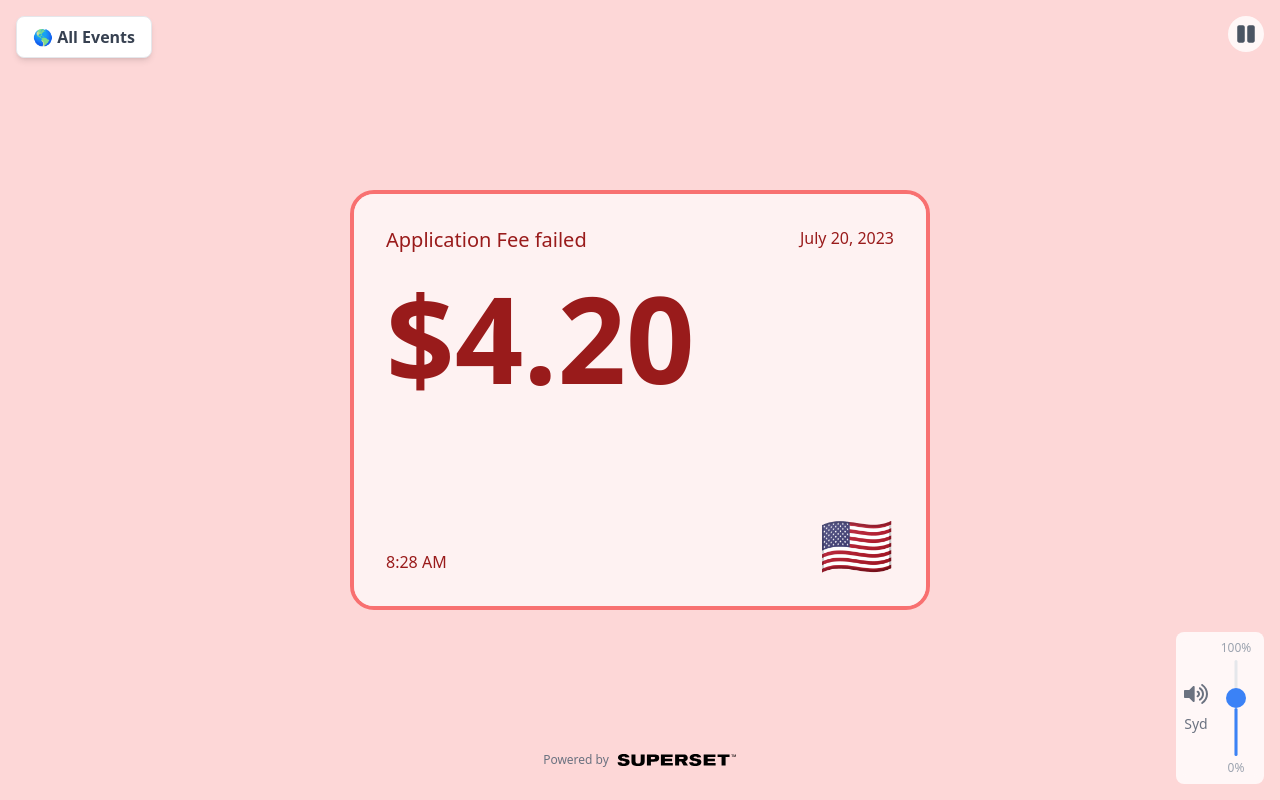
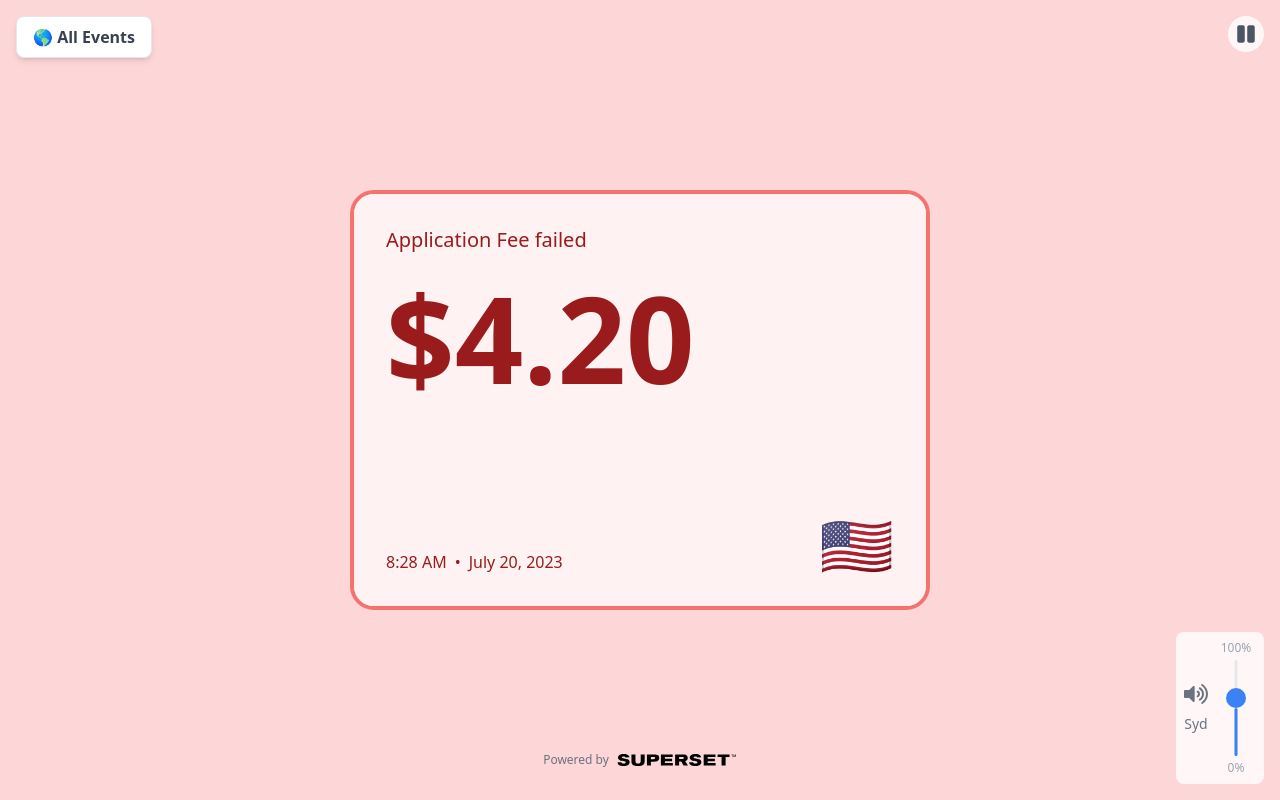
Before and after one commit to taylorpemberton/big-money-board, a React (Vite) app: page / in a window 1280 px wide. Built offline with nearby package versions, Linux system fonts and the light colour scheme; no server answers; a web font is replaced by a local one.

Commit message:
date/timestamp adjustment

```diff
--- a/src/components/Events.tsx
+++ b/src/components/Events.tsx
@@ -281,15 +281,6 @@ export const Events = () => {
                   getEventColors(filteredEvents[0]).background
                 } ${getEventColors(filteredEvents[0]).text}`}
               >
-                {/* Date in top right */}
-                <div className="absolute top-6 sm:top-8 right-6 sm:right-8 text-sm sm:text-base">
-                  {new Date(filteredEvents[0].timestamp).toLocaleDateString('en-US', {
-                    month: 'long',
-                    day: 'numeric',
-                    year: 'numeric'
-                  })}
-                </div>
-
                 <div className="flex flex-col">
                   <span className="font-medium text-xl sm:text-xl">{filteredEvents[0].details}</span>
                   {filteredEvents[0].amount ? (
@@ -315,13 +306,23 @@ export const Events = () => {
                   )}
                 </div>
 
-                {/* Timestamp in bottom left */}
-                <div className="absolute bottom-6 sm:bottom-8 left-6 sm:left-8 text-sm sm:text-base">
-                  {new Date(filteredEvents[0].timestamp).toLocaleTimeString('en-US', {
-                    hour: 'numeric',
-                    minute: '2-digit',
-                    hour12: true
-                  })}
+                {/* Date and time in bottom left */}
+                <div className="absolute bottom-6 sm:bottom-8 left-6 sm:left-8 flex flex-col sm:flex-row gap-1 sm:gap-2 text-sm sm:text-base">
+                                    <div>
+                    {new Date(filteredEvents[0].timestamp).toLocaleTimeString('en-US', {
+                      hour: 'numeric',
+                      minute: '2-digit',
+                      hour12: true
+                    })}
+                  </div>
+                  •
+                  <div>
+                    {new Date(filteredEvents[0].timestamp).toLocaleDateString('en-US', {
+                      month: 'long',
+                      day: 'numeric',
+                      year: 'numeric'
+                    })}
+                  </div>
                 </div>
 
                 {/* Country flag in bottom right */}
```
Also changed, not shown: 9 other files (tests, documents, lock files or other folders).
